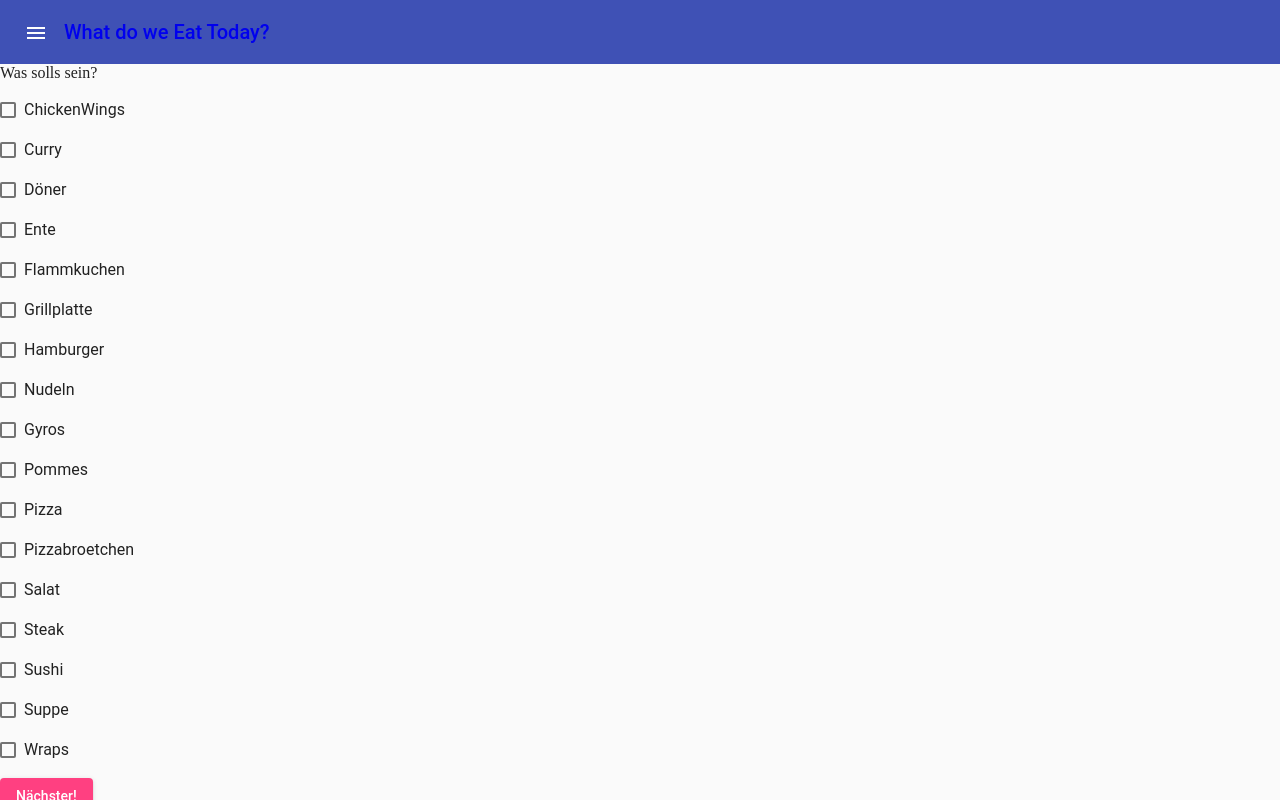
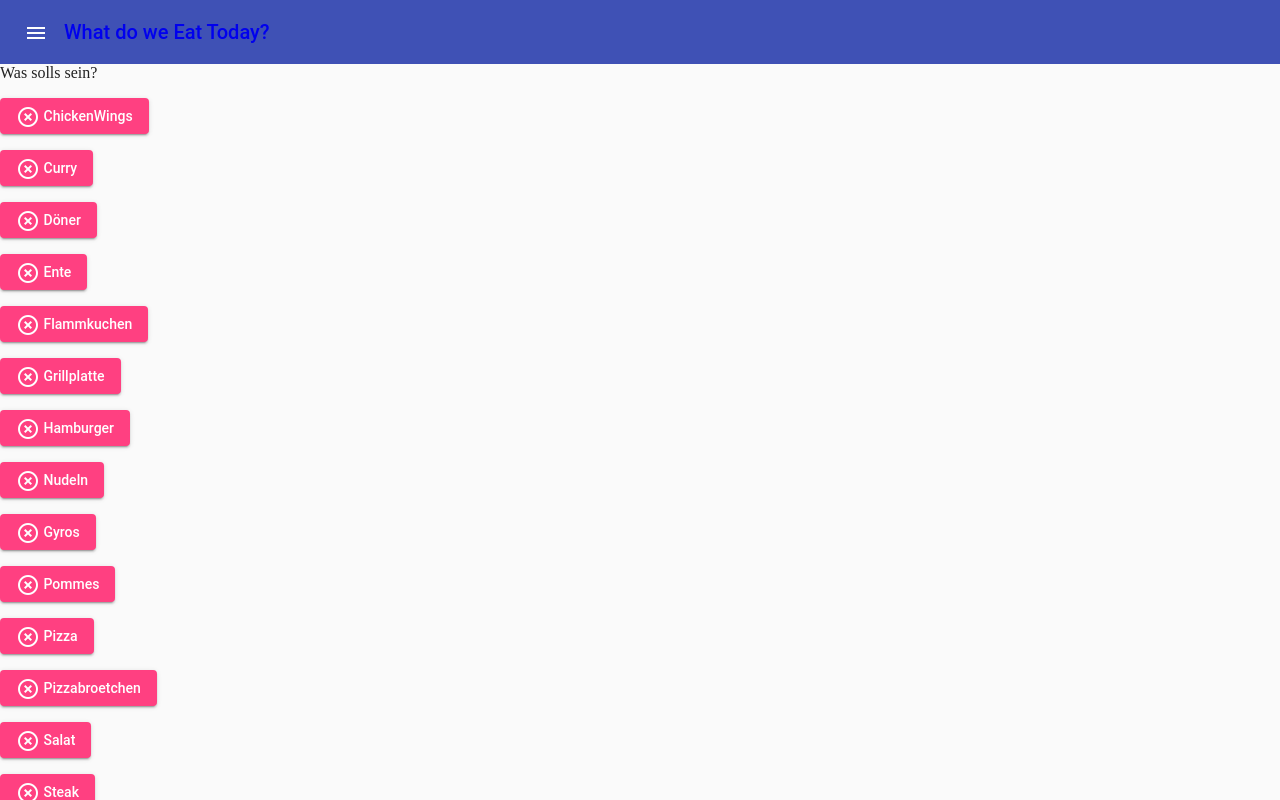
Before and after one commit to TomStoryAI/we.eat, an Angular app: page /questionnaire in a window 1280 px wide. Built offline with nearby package versions, Linux system fonts and the light colour scheme.

Commit message:
Sample prototype implemented

```diff
--- a/src/app/app-routing.module.ts
+++ b/src/app/app-routing.module.ts
@@ -6,8 +6,7 @@ import { ResultComponent } from "./result/result.component";
 const routes: Routes = [
   {
     path: "questionnaire",
-    component: QuestonnaireComponent,
-    runGuardsAndResolvers: "always"
+    component: QuestonnaireComponent
   },
   { path: "result", component: ResultComponent }
 ];
--- a/src/app/app.module.ts
+++ b/src/app/app.module.ts
@@ -14,13 +14,15 @@ import { QuestonnaireComponent } from "./questonnaire/questonnaire.component";
 import { ResultComponent } from "./result/result.component";
 import { SidenavComponent } from "./sidenav/sidenav.component";
 import { FormsModule } from "@angular/forms";
+import { ButtonChoiceComponent } from './button-choice/button-choice.component';
 
 @NgModule({
   declarations: [
     AppComponent,
     QuestonnaireComponent,
     ResultComponent,
-    SidenavComponent
+    SidenavComponent,
+    ButtonChoiceComponent
   ],
   imports: [
     BrowserModule,
--- /dev/null
+++ b/src/app/button-choice/button-choice.component.html
@@ -0,0 +1,5 @@
+<button mat-raised-button color="accent" (click)="runButtonClickEvent($event)">
+  <mat-icon #dishIcon>
+    {{buttonIconString}}</mat-icon>
+  {{dish.name}}
+</button>
--- /dev/null
+++ b/src/app/button-choice/button-choice.component.ts
@@ -0,0 +1,29 @@
+import { Component, OnInit, ViewChild, Input, ElementRef } from "@angular/core";
+import { Dish } from "../model/dish";
+import { FoodLogicService } from "../food-logic.service";
+
+const DONE = "done";
+const HIGHLIGHT_OFF = "highlight_off";
+let iconClickMap = new Map();
+iconClickMap.set(DONE, HIGHLIGHT_OFF);
+iconClickMap.set(HIGHLIGHT_OFF, DONE);
+
+@Component({
+  selector: "button-choice",
+  templateUrl: "./button-choice.component.html",
+  styleUrls: ["./button-choice.component.scss"]
+})
+export class ButtonChoiceComponent {
+  @Input() dish: Dish;
+  buttonIconString: string;
+  foodLogic: FoodLogicService;
+  constructor(foodLogic: FoodLogicService) {
+    this.buttonIconString = HIGHLIGHT_OFF;
+    this.foodLogic = foodLogic;
+  }
+
+  runButtonClickEvent() {
+    this.foodLogic.clusterCalculation(this.dish, this.buttonIconString);
+    this.buttonIconString = iconClickMap.get(this.buttonIconString);
+  }
+}
--- /dev/null
+++ b/src/app/food-logic.service.ts
@@ -0,0 +1,39 @@
+import { Injectable } from "@angular/core";
+import { Dish } from "./model/dish";
+import { Dishlist } from "./model/dishlist";
+const DONE = "done";
+const HIGHLIGHT_OFF = "highlight_off";
+@Injectable({
+  providedIn: "root"
+})
+export class FoodLogicService {
+  dishlist: Set<Dish>;
+  clusterCounter: Map<String, number>;
+  clusterCalculation(dish: Dish, state: String) {
+    for (let cluster of Array.from(dish.clusters)) {
+      if (state == HIGHLIGHT_OFF) {
+        this.clusterCounter.set(cluster, this.clusterCounter.get(cluster) + 1);
+      } else if (state == DONE) {
+        this.clusterCounter.set(cluster, this.clusterCounter.get(cluster) - 1);
+      }
+    }
+  }
+
+  constructor() {
+    this.dishlist = new Dishlist().getInitializedEntries();
+    this.initalizeClusterMap();
+  }
+
+  getCalculatedCluster(): Map<String, number> {
+    return this.clusterCounter;
+  }
+
+  private initalizeClusterMap() {
+    this.clusterCounter = new Map();
+    for (let dish of Array.from(this.dishlist.values())) {
+      for (let cluster of Array.from(dish.clusters)) {
+        this.clusterCounter.set(cluster, 0);
+      }
+    }
+  }
+}
--- a/src/app/questonnaire/questonnaire.component.html
+++ b/src/app/questonnaire/questonnaire.component.html
@@ -2,10 +2,9 @@ Was solls sein?<p></p>
 <section class="example-section">
   <form #dishForm="ngForm">
     <div *ngFor="let dish of dishlist">
-      <mat-checkbox>{{ dish.name }}</mat-checkbox>
+      <button-choice [dish]="dish"> </button-choice>
       <p></p>
     </div>
-    <button mat-raised-button color="accent" (click)="dishForm.reset()">Nächster!</button>
   </form>
 </section>
 <button mat-raised-button color="accent" routerLink="/questionnaire">Nächster!</button>
--- a/src/app/questonnaire/questonnaire.component.ts
+++ b/src/app/questonnaire/questonnaire.component.ts
@@ -1,33 +1,28 @@
-import { Component, OnInit, Input, ViewChild } from "@angular/core";
+import { Component, OnInit, Input, ViewChild, OnDestroy } from "@angular/core";
 import { Dishlist } from "../model/dishlist";
 import { Dish } from "../model/dish";
 import { Router, NavigationEnd } from "@angular/router";
 import { FormGroup, NgForm } from "@angular/forms";
+import { MatCheckboxChange, MatCheckbox } from "@angular/material/checkbox";
+import { MatIcon } from "@angular/material/icon";
 
 @Component({
   selector: "app-questonnaire",
   templateUrl: "./questonnaire.component.html",
   styleUrls: ["./questonnaire.component.scss"]
 })
-export class QuestonnaireComponent implements OnInit {
+export class QuestonnaireComponent implements OnInit, OnDestroy {
   dishlist: Set<Dish>;
   navigationSubscription;
   @ViewChild("dishForm", { static: true }) dishForm: NgForm;
 
-  constructor(private router: Router) {
-    this.navigationSubscription = this.router.events.subscribe((e: any) => {
-      // If it is a NavigationEnd event re-initalise the component
-      if (e instanceof NavigationEnd) {
-        this.initialiseQuestionnaire();
-      }
-    });
-  }
+  constructor(private router: Router) {}
 
   initialiseQuestionnaire() {
     console.log("RESETTING");
-    this.dishForm.resetForm();
+    this.dishForm.reset();
   }
-
+  ngOnDestroy() {}
   ngOnInit() {
     this.dishlist = new Dishlist().getInitializedEntries();
   }
--- a/src/app/result/result.component.html
+++ b/src/app/result/result.component.html
@@ -1,3 +1,5 @@
-<p>
-  100% Asia alter!
-</p>
+<ul>
+  <li *ngFor="let dish of resultMap | keyvalue">
+    {{dish.key}} --> {{dish.value}}
+  </li>
+</ul>
--- a/src/app/result/result.component.ts
+++ b/src/app/result/result.component.ts
@@ -1,15 +1,16 @@
-import { Component, OnInit } from '@angular/core';
+import { Component, OnInit } from "@angular/core";
+import { FoodLogicService } from "../food-logic.service";
 
 @Component({
-  selector: 'app-result',
-  templateUrl: './result.component.html',
-  styleUrls: ['./result.component.scss']
+  selector: "app-result",
+  templateUrl: "./result.component.html",
+  styleUrls: ["./result.component.scss"]
 })
 export class ResultComponent implements OnInit {
-
-  constructor() { }
-
-  ngOnInit() {
+  resultMap: Map<String, number>;
+  constructor(foodLogic: FoodLogicService) {
+    this.resultMap = foodLogic.getCalculatedCluster();
   }
 
+  ngOnInit() {}
 }
```
Also changed, not shown: src/app/button-choice/button-choice.component.scss (added), 2 other files (tests, documents, lock files or other folders).
